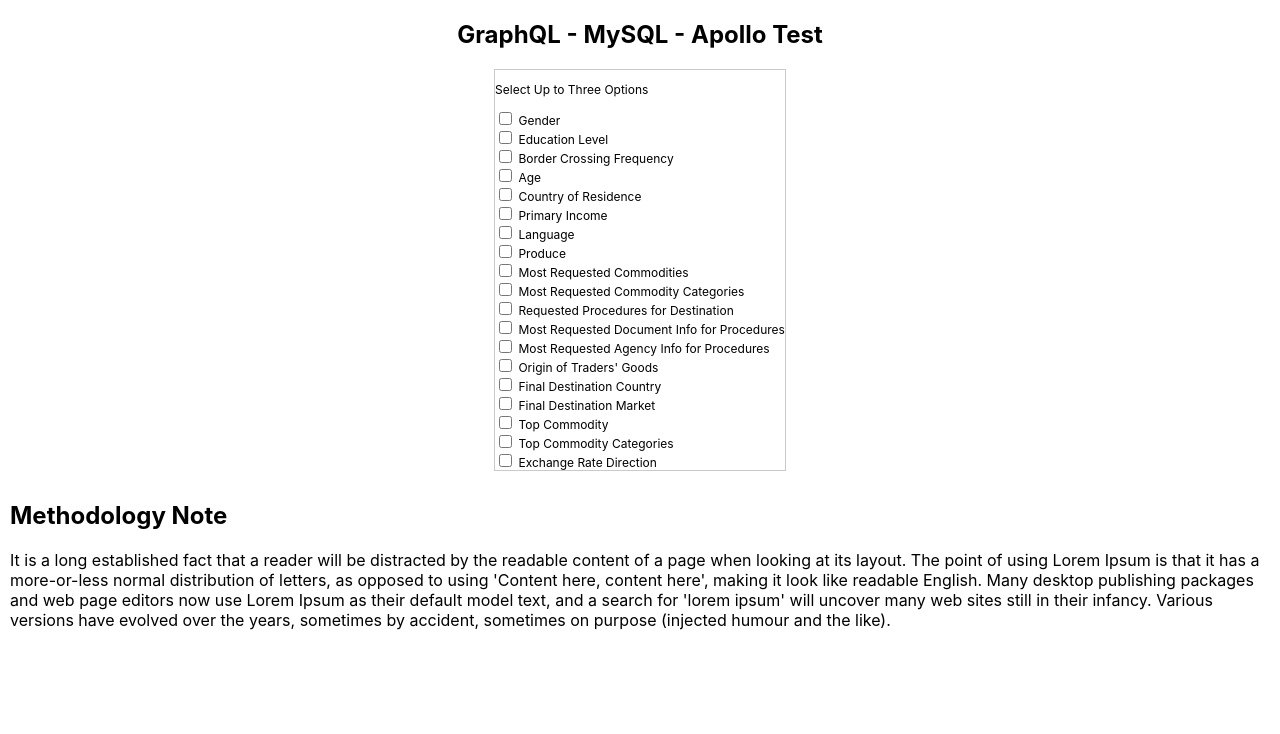
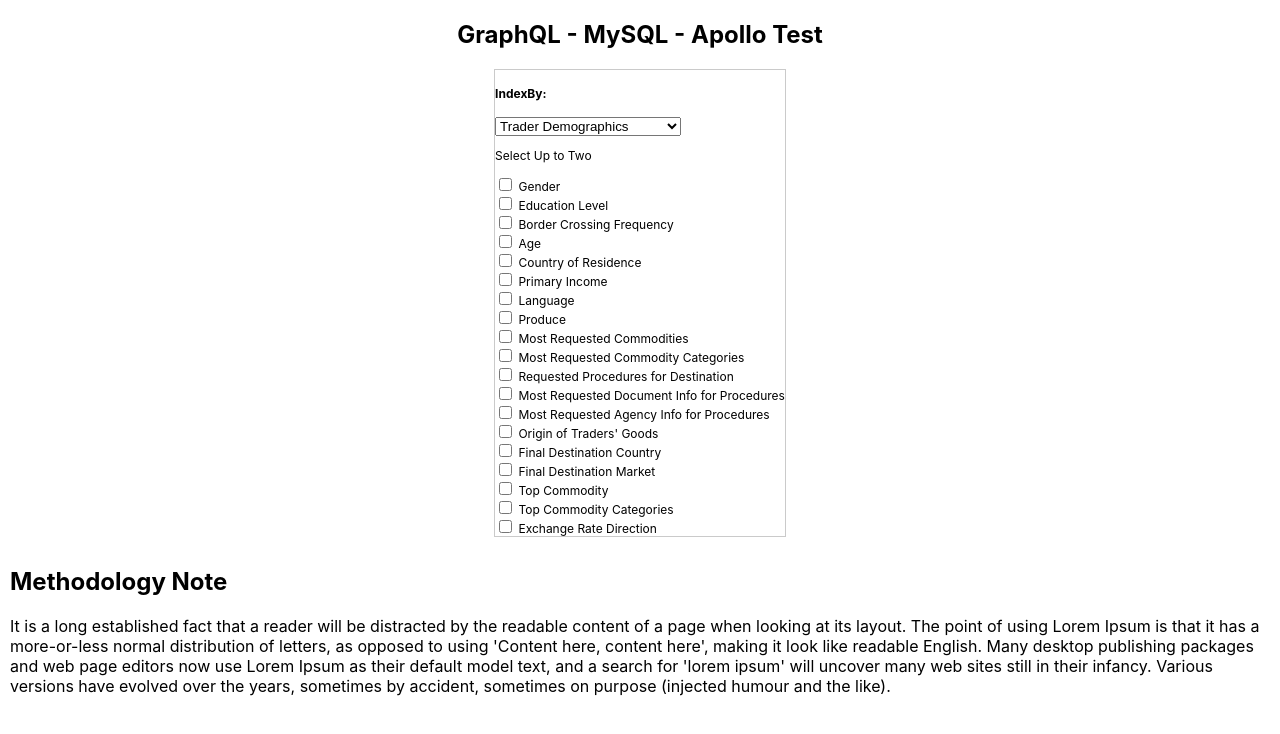
Before and after one commit to sandramkimball/mySQLPractice, a React (Create React App) app in the folder client/: page / in a window 1280 px wide. Shown: the top 734 px of the page. Built offline with nearby package versions, Linux system fonts and the light colour scheme.

Commit message:
event handlers added in filterby

```diff
--- a/client/src/components/FilterBy.js
+++ b/client/src/components/FilterBy.js
@@ -10,6 +10,11 @@ function FilterBy(returnedItems) {
     const {firstOpt, setFirstOpt} = useState({});
     const {secondOpt, setSecondOpt} = useState({});
     const {thirdOpt, setThirdOpt} = useState({});
+    const dropdownOptions = [
+        'Trader Demographics',
+        'Trader Information Demand',
+        'Trader Business Behavior'
+    ]
     const filterOptions = [
         "Gender",
         "Education Level",
@@ -32,19 +37,18 @@ function FilterBy(returnedItems) {
         "Exchange Rate Direction"
     ];
 
-    // function checkboxlimit(checkgroup){
-    //     var checkgroup=checkgroup;
-    //     for (var i=0; i<checkgroup.length; i++){
-    //         checkgroup[i].onclick=function(){
-    //         var checkedcount=0
-    //         for (var i=0; i<checkgroup.length; i++)
-    //             checkedcount+=(checkgroup[i].checked)? 1 : 0
-    //         if (checkedcount>3){
-    //             this.checked=false
-    //             }
-    //         }
-    //     }
-    // }
+    function checkboxlimit(){
+        var checkgroup = document.forms['filter_form']['check[]'];
+        for (var i=0; i<checkgroup.length; i++){
+            checkgroup[i].onclick=function(){
+                var checkedcount = 0;
+                for (var i=0; i<checkgroup.length; i++){
+                    checkedcount+=(checkgroup[i].checked)? 1 : 0;
+                }
+            if (checkedcount > 3){this.checked = false}
+            }
+        }
+    }
 
     const handleClick = e => {
         if(firstOpt === null){
@@ -56,6 +60,12 @@ function FilterBy(returnedItems) {
         }
     };
 
+    const handleSelect = e => {
+        setFirstOpt(e.target.value);
+        const checkboxOpt = firstOpt.args;
+        return checkboxOpt
+    };
+
     const handleSubmit = e => {
         var filterOptions = [];
         filterOptions.push(firstOpt, secondOpt, thirdOpt)
@@ -65,15 +75,20 @@ function FilterBy(returnedItems) {
 
     return (
         <div className='chartAndFilter'>
-            {/* <Chart args={firstOpt} props={data/> */}
-            <div className='FilterBy'>
-                <form onSubmit={handleSubmit}>
-                    <p>Select Up to Three Options</p>
+            {/* <Chart args={firstOpt} props={data}/> */}
+            <form className='FilterBy' name='filter_form' onSubmit={handleSubmit}>
+                <h4>IndexBy:</h4>
+                <select>
+                    {dropdownOptions.map(obj=> (
+                        <option value={obj} onSelect={handleSelect}>{obj}</option>
+                    ))}
+                </select>
+                <p>Select Up to Two</p>
                 {filterOptions.map(obj=> (
                     <div>
                     <input
                         type='checkbox'
-                            name={obj}
+                        name='check[]'
                         value={obj}
                         key={obj}
                         onClick={handleClick}
@@ -82,7 +97,6 @@ function FilterBy(returnedItems) {
                 ))}
             </form>
         </div>
-        </div>
     )
 }
 
```
Lines whose indentation alone changed are shown as unchanged.
